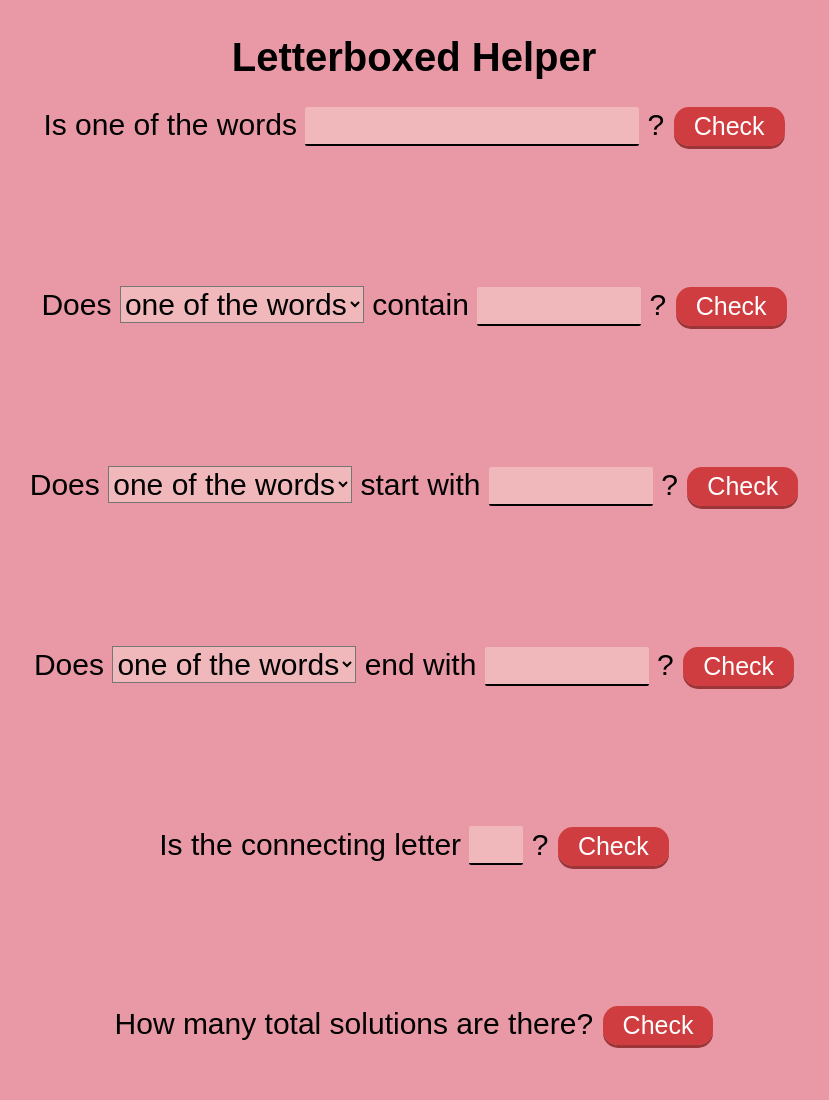
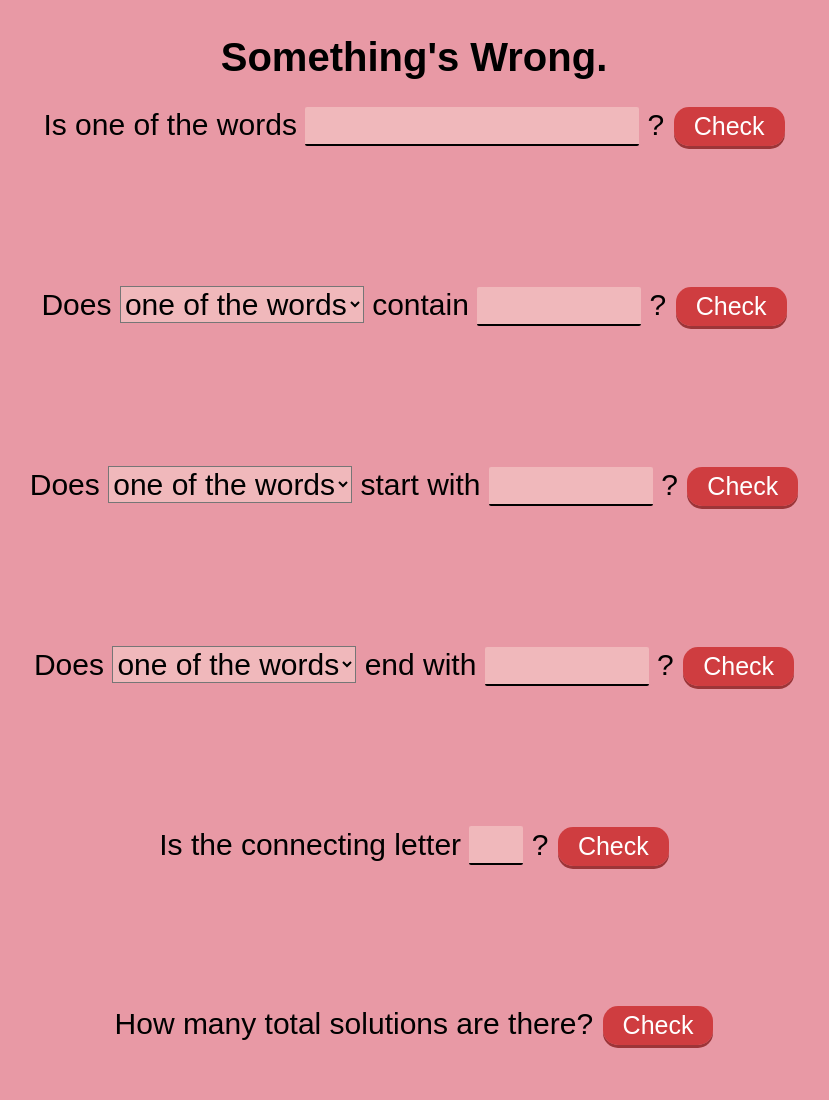
Before and after one commit to Jocowl25/Letterboxed-helper, a website: page public/index.html in a window 1280 px wide. Shown: the top 1100 px of the page, without its empty margins (234-1063 px from the left). Drawn offline with Linux system fonts and the light colour scheme; no server answers.

Commit message:
Add h1 error indicator

```diff
--- a/public/index.html
+++ b/public/index.html
@@ -153,6 +153,7 @@
 		.then(response => response.json())
         }catch{
 		alert("Sorry, this isn't working right now. :(")
+		document.querySelector('h1').innerHTML="Something's Wrong."
           dummy=dummyStringFunction()
         }
     let nytData=JSON.parse(((dummy || JSON.stringify(response)).replaceAll('\\', '').slice(12,-2)))
```
